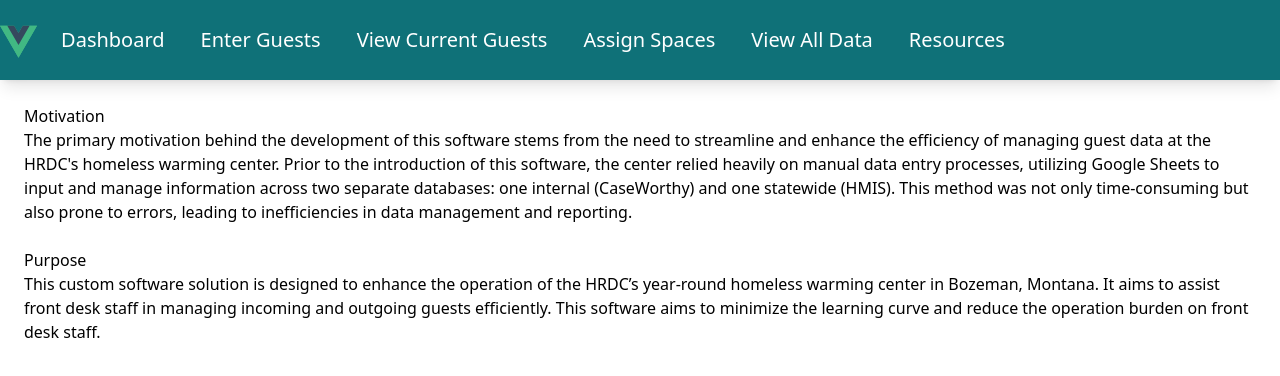
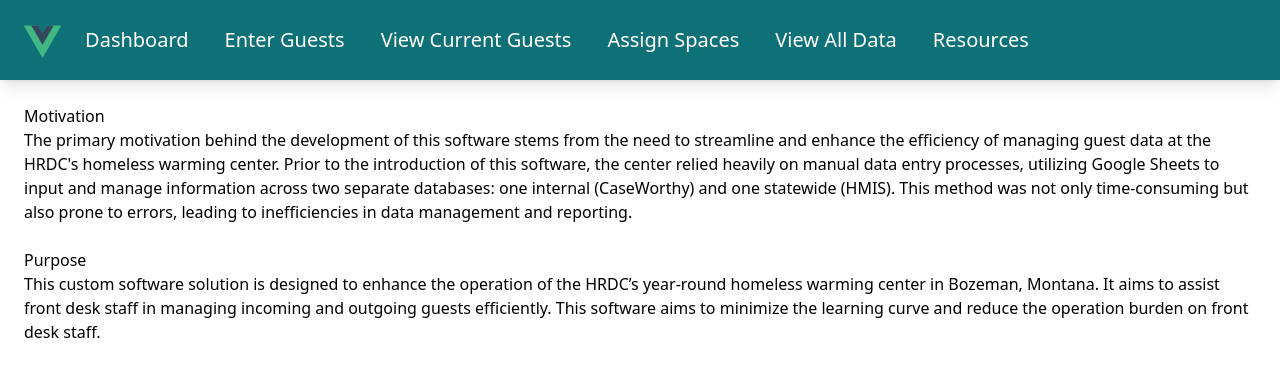
Before and after one commit to 423s24/Group_3, a Vue app in the folder warming-shelter/: page /dashboard in a window 1280 px wide. Shown: the top 376 px of the page. Built offline with nearby package versions, Linux system fonts and the light colour scheme; sample sign-in values are in the browser's storage.

Commit message:
updated styling to header.vue

```diff
--- a/warming-shelter/src/components/Header.vue
+++ b/warming-shelter/src/components/Header.vue
@@ -1,5 +1,6 @@
 <template>
     <header class="flex sticky top-0 bg-hrdc-teal shadow-lg h-20 items-center">
+        <Wrapper>
             <nav class ="flex items-center flex-shrink-0 text-white mr-6">
                 <img src="../assets/vue.svg" class="mr-6"><!--placeholder logo using vue logo for now-->
                 <ol class="flex items-center text-white text-xl list-none gap-3">
@@ -17,11 +18,17 @@
                     <li class="mr-6 hover:text-hrdc-orange"><a href = "#">Resources</a></li> -->
                 </ol>
             </nav>
+        </Wrapper>
+
     </header>
 </template>
 
 <script>
+    import Wrapper from './Wrapper.vue'
     export default {
-        name: 'Header'
+        name: 'Header',
+        components:{
+            Wrapper
+        }
     }
 </script>
```
Lines whose indentation alone changed are shown as unchanged.
